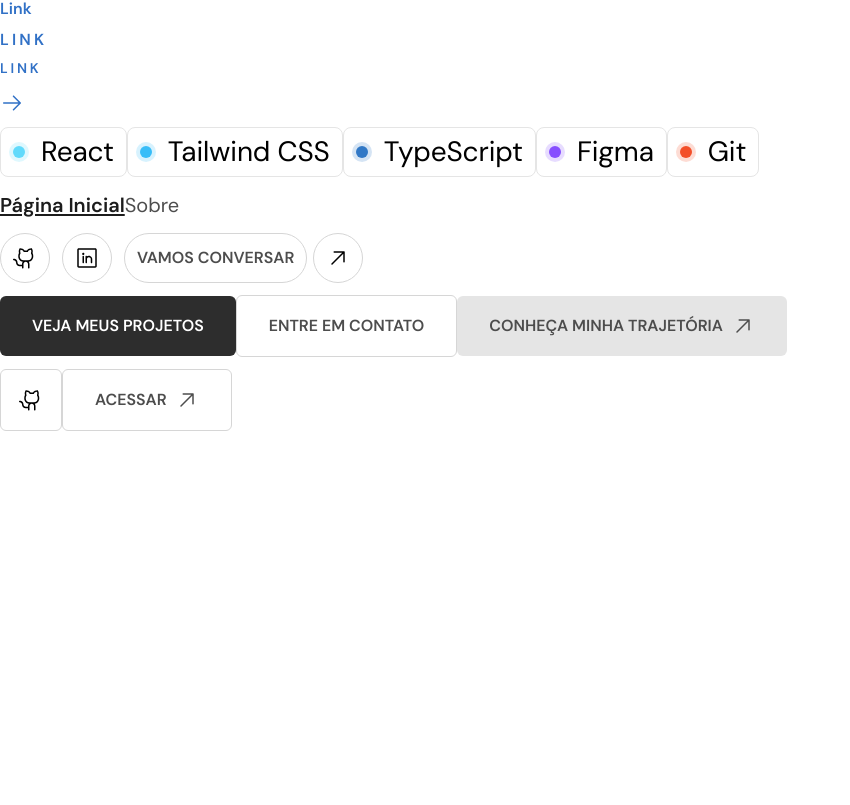
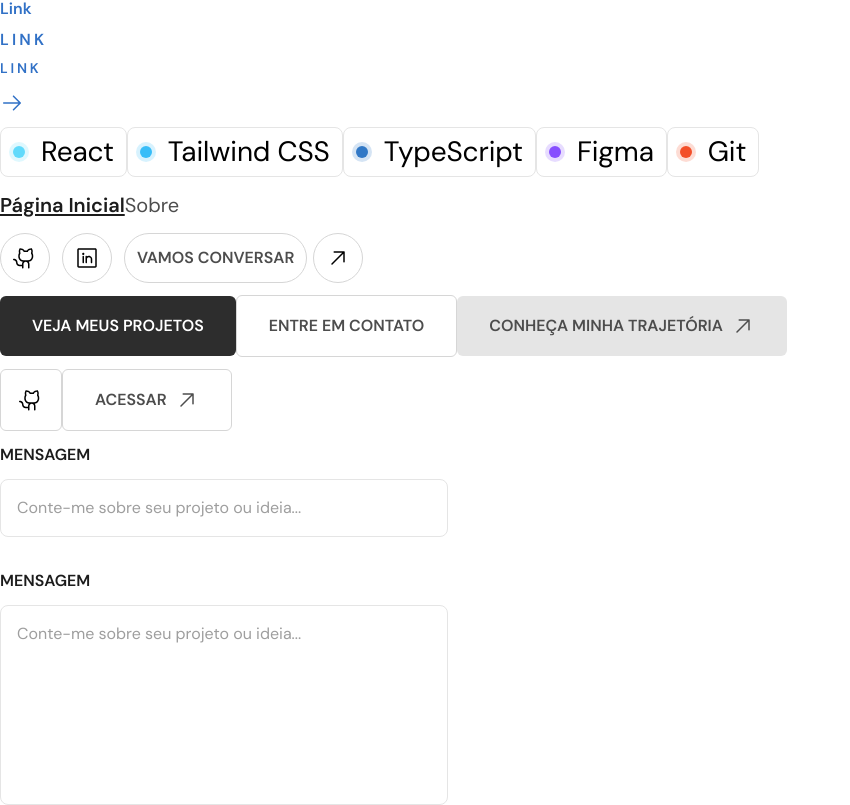
Before and after one commit to murilloressineti/my-portfolio-2.0, a React (Vite) app: page / in a window 1280 px wide. Shown: the part 545-1350 px from the top of the page, without its empty margins (0-850 px from the left). Before the commit the page ends 976 px from the top, so only its background shows below. Built offline with nearby package versions, Linux system fonts and the light colour scheme.

Commit message:
feat: creation of the Input component

```diff
--- a/src/App.tsx
+++ b/src/App.tsx
@@ -7,6 +7,7 @@ import GitHubLogo from "./assets/icons/github-logo.svg?react";
 import Tag from "./components/tag";
 import Link from "./components/link";
 import Button from "./components/button";
+import Input from "./components/input";
 
 export default function App() {
   return (
@@ -130,7 +131,7 @@ export default function App() {
 
           <Text
             variant="action-button"
-            className="max-w-0 overflow-hidden opacity-0 transition-all duration-500 ease-in-out group-hover:max-w-[100px] group-hover:opacity-100 group-hover:ml-2"
+            className="max-w-0 overflow-hidden opacity-0 transition-all duration-500 ease-in-out group-hover:max-w-25 group-hover:opacity-100 group-hover:ml-2"
           >
             GITHUB
           </Text>
@@ -140,6 +141,20 @@ export default function App() {
           Acessar <Icon svg={ArrowUpRight} animate={true} />
         </Button>
       </div>
+
+      <div className="flex flex-col gap-8 max-w-md">
+        <Input
+        label="Mensagem"
+        placeholder="Conte-me sobre seu projeto ou ideia..."
+      />
+
+      <Input
+        as="textarea"
+        label="Mensagem"
+        placeholder="Conte-me sobre seu projeto ou ideia..."
+        className="min-h-50"
+      />
+      </div>
     </div>
   );
 }
--- /dev/null
+++ b/src/components/input.tsx
@@ -0,0 +1,56 @@
+import React from "react";
+import { cva, type VariantProps } from "class-variance-authority";
+import { cn } from "../lib/utils";
+import Text from "./text";
+
+export const InputVariants = cva(
+  "w-full bg-bg-default border border-border-default rounded-lg p-4 text-text-primary placeholder:text-neutral-gray-400 hover:border-border-hover focus:border-border-focus resize-none",
+  {
+    variants: {
+      variant: {
+        default: "",
+        error: "border-feedback-error focus:border-feedback-error",
+      },
+    },
+    defaultVariants: {
+      variant: "default",
+    },
+  },
+);
+
+interface InputProps
+  extends
+    Omit<React.AllHTMLAttributes<HTMLElement>, "as">,
+    VariantProps<typeof InputVariants> {
+  as?: "input" | "textarea";
+  label?: string;
+}
+
+export default function Input({
+  as: Component = "input",
+  variant,
+  className,
+  children,
+  label,
+  ...props
+}: InputProps) {
+  return (
+    <div className="w-full flex flex-col gap-3">
+      {label && (
+        <Text
+          variant="body-base"
+          className="text-text-primary font-semibold uppercase"
+        >
+          {label}
+        </Text>
+      )}
+
+      <Component
+        className={cn(InputVariants({ variant, className }))}
+        {...props}
+      >
+        {Component === "textarea" ? children : null}
+      </Component>
+    </div>
+  );
+}
--- a/src/index.css
+++ b/src/index.css
@@ -52,3 +52,13 @@
   /* Font Family */
   --font-sans: "DM Sans", ui-sans-serif, system-ui, sans-serif;
 }
+
+@layer base {
+  body {
+    @apply antialiased;
+
+    text-rendering: optimizeLegibility;
+    -webkit-font-smoothing: antialiased;
+    -moz-osx-font-smoothing: grayscale;
+  }
+}
```
